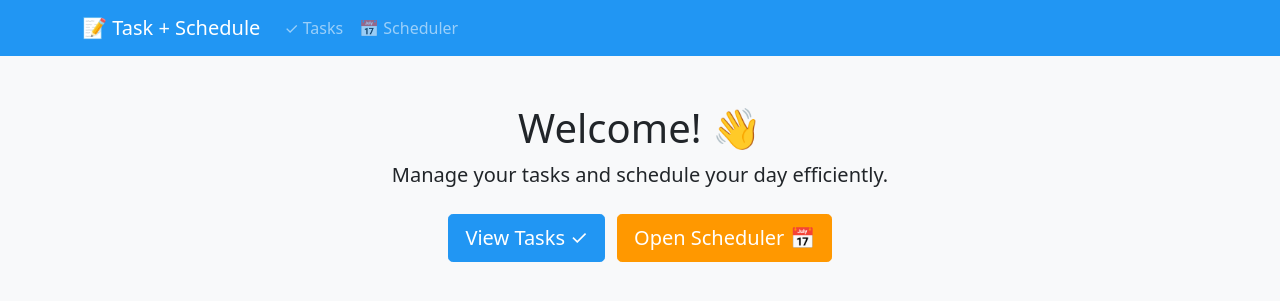
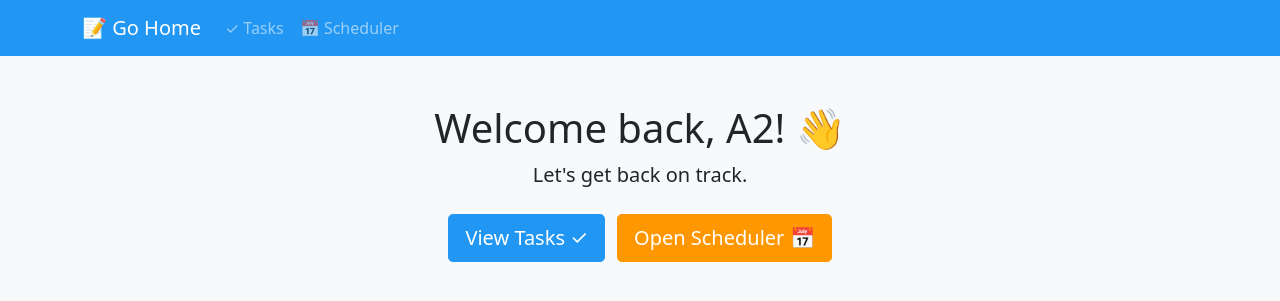
Before and after one commit to A2Pro/A2Do, a Flask app: page / in a window 1280 px wide. Shown: the top 301 px of the page. Run offline with Flask 3, Linux system fonts and the light colour scheme.

Commit message:
Made it more personal

```diff
--- a/templates/base.html
+++ b/templates/base.html
@@ -3,7 +3,7 @@
 <head>
     <meta charset="UTF-8">
     <meta name="viewport" content="width=device-width, initial-scale=1.0">
-    <title>{% block title %}Task Manager & Scheduler{% endblock %}</title>
+    <title>A2Do</title>
     <link href="https://cdn.jsdelivr.net/npm/bootstrap@5.1.3/dist/css/bootstrap.min.css" rel="stylesheet">
     <style>
         :root {
@@ -68,7 +68,7 @@
 <body>
     <nav class="navbar navbar-expand-lg navbar-dark mb-4">
         <div class="container">
-            <a class="navbar-brand" href="{{ url_for('index') }}">📝 Task + Schedule</a>
+            <a class="navbar-brand" href="{{ url_for('index') }}">📝 Go Home</a>
             <button class="navbar-toggler" type="button" data-bs-toggle="collapse" data-bs-target="#navbarNav">
                 <span class="navbar-toggler-icon"></span>
             </button>
--- a/templates/home.html
+++ b/templates/home.html
@@ -2,8 +2,8 @@
 {% block content %}
 <div class="row justify-content-center mt-5">
     <div class="col-md-6 text-center">
-        <h1>Welcome! 👋</h1>
-        <p class="lead">Manage your tasks and schedule your day efficiently.</p>
+        <h1>Welcome back, A2! 👋</h1>
+        <p class="lead">Let's get back on track.</p>
         <div class="mt-4">
             <a href="{{ url_for('tasks') }}" class="btn btn-primary btn-lg me-2">View Tasks ✓</a>
             <a href="{{ url_for('scheduler') }}" class="btn btn-accent btn-lg">Open Scheduler 📅</a>
```
